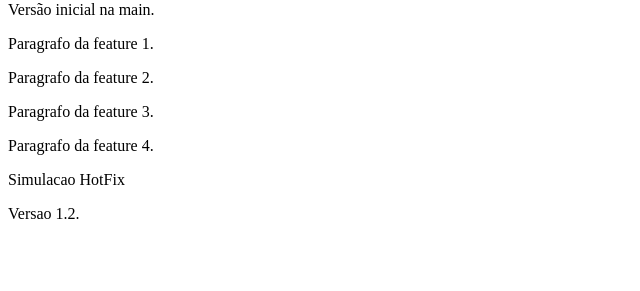
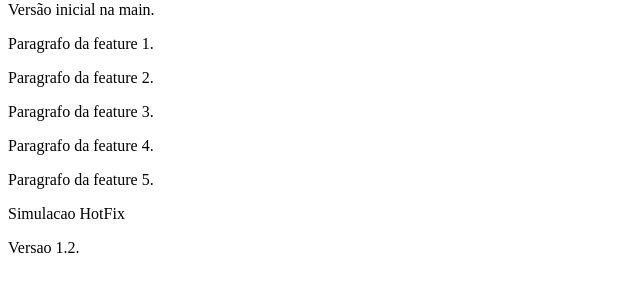
Before and after one commit to PatrickFaria147/PraticaGF, a plain HTML site: page index.html in a window 1280 px wide. Shown: the part 79-370 px from the top of the page, without its empty margins (0-640 px from the left). Drawn offline with Linux system fonts and the light colour scheme.

Commit message:
feat: adição paragrafo 5

```diff
--- a/index.html
+++ b/index.html
@@ -11,6 +11,7 @@
 <p>Paragrafo da feature 2.</p>
 <p>Paragrafo da feature 3.</p>
 <p>Paragrafo da feature 4.</p>
+<p>Paragrafo da feature 5.</p>
 <p>Simulacao HotFix</p>
 <p>Versao 1.2.</p>
 </body>
```
